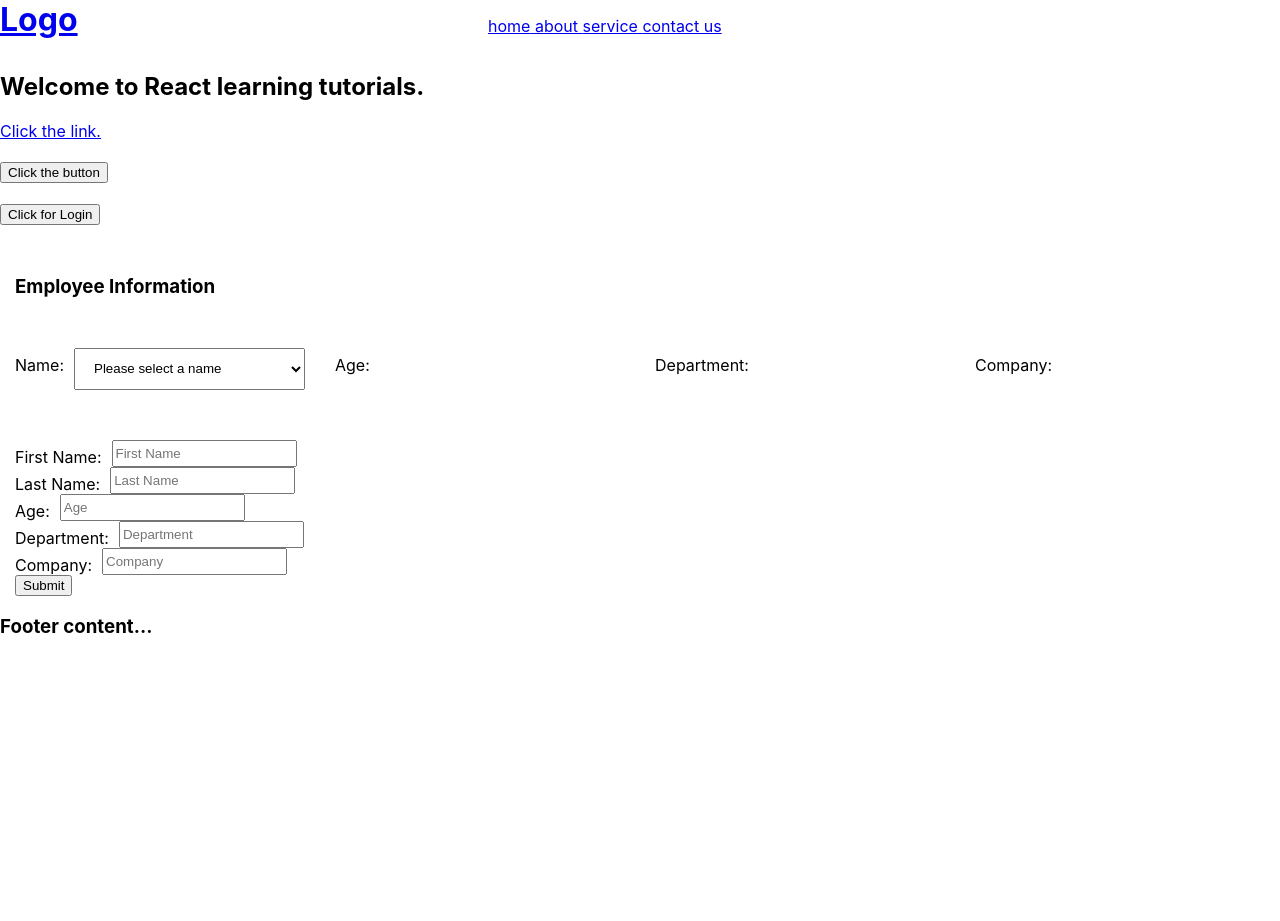
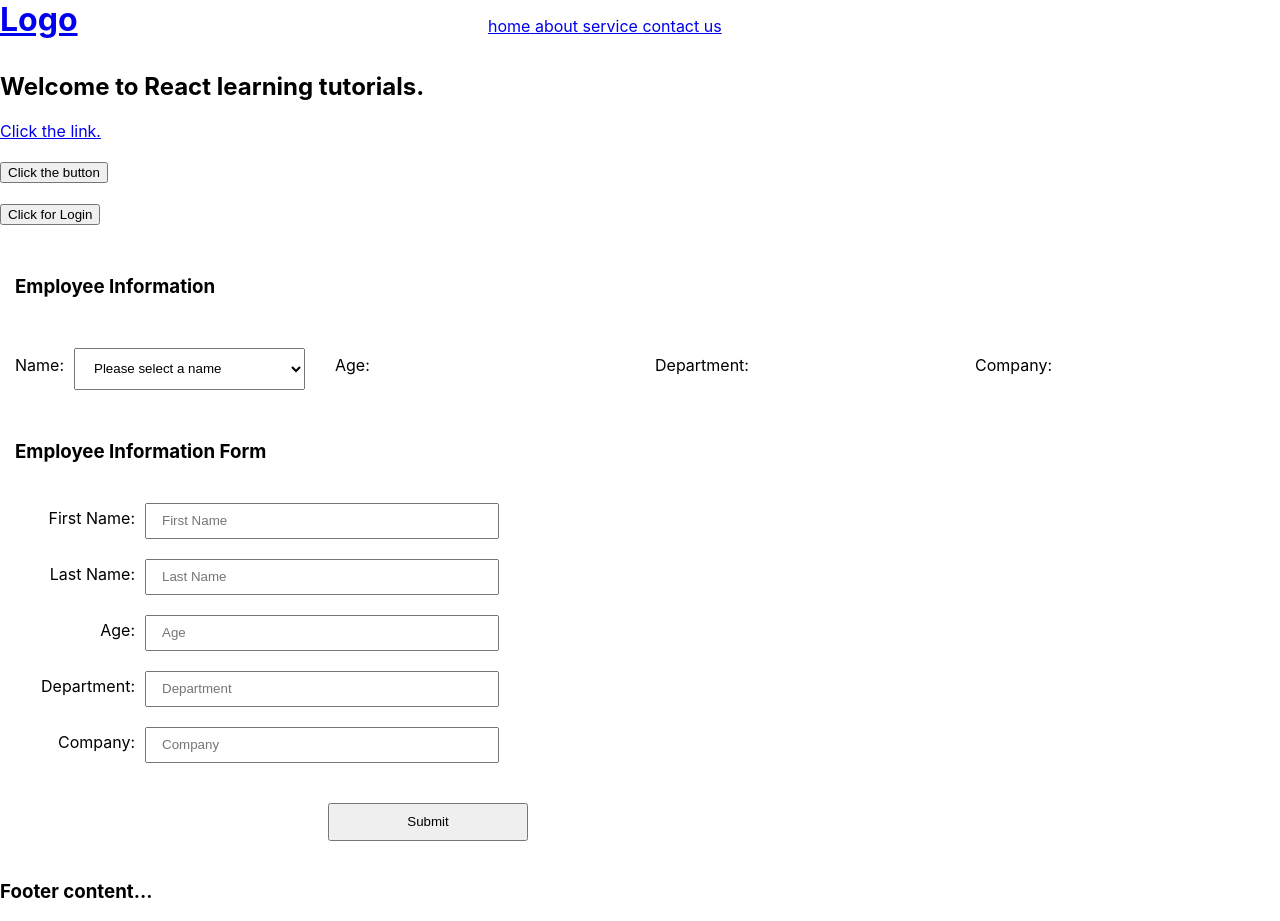
Before and after one commit to ruhulite/my-first-react-app, a React (Create React App) app: page / in a window 1280 px wide. Before the commit the page ends 800 px from the top, so only its background shows below. Built offline with nearby package versions, Linux system fonts and the light colour scheme.

Commit message:
home content

```diff
--- a/src/assets/css/home-content-style.css
+++ b/src/assets/css/home-content-style.css
@@ -22,3 +22,28 @@
 .re-title-value {
     margin: 7px 0 0 0;
 }
+.employee-information-form {
+	display: flex;
+    flex-direction: column;
+    margin-top: 40px;
+}
+.employee-information-form .form-row {
+	margin-bottom: 20px;
+}
+.employee-information-form label {
+	min-width: 120px;
+    margin-top: 5px;
+    text-align: right;
+}
+.employee-information-form input[type="text"] {
+	width: 25%;
+    height: 32px;
+    padding: 0px 15px;
+}
+.employee-information-form input[type="submit"] {
+	width: 200px;
+    height: 38px;
+    line-height: 38px;
+    margin-left: 313px;
+    margin-top: 20px;
+}
--- a/src/home.js
+++ b/src/home.js
@@ -6,7 +6,7 @@ function linkClickhandler(e) {
 	alert('Link Clicked!');
 }
 
-const personInfo = [
+const personData = [
 					{age: 20, fname: 'Ruhul Amin', lname: 'Khan', department: 'IT', company: 'EchoTechSys'},
 					{age: 21, fname: 'Mohammad', lname: 'Hafeez', department: 'Graphics', company: 'EchoTechSys'},
 					{age: 22, fname: 'Mohammad', lname: 'Tuhin', department: 'IT', company: 'EchoTechSys'},
@@ -28,6 +28,7 @@ class HomeContent extends React.Component {
 	constructor (props) {
 		super(props);
 		this.state = {
+			personInfo: personData,
 			isloggedIn: false,
 			id: null,
 			firstName: '',
@@ -37,7 +38,6 @@ class HomeContent extends React.Component {
 			company: '',
 		};
 		this.employeeInfoSubmitHandler = this.employeeInfoSubmitHandler.bind(this);
-		//this.fieldValueHandler = this.fieldValueHandler.bind(this);
 	}
 
 	buttonClickHandler = () => {
@@ -57,26 +57,38 @@ class HomeContent extends React.Component {
 		this.setState({id});
 	}
 
-	/*fieldValueHandler = (e) => {
-		this.setState({value: e.target.value});
-		console.log('Value: ' + e.target.value);
-	}*/
-
 	employeeInfoSubmitHandler = (event) => {
 		event.preventDefault();
-		const inputs = event.target.getElementByTagName('input');
+		const inputs = event.target.getElementsByTagName('input');
+
+		const employeeInformationData = {
+			age: event.target.age.value,
+			fname: event.target.firstName.value,
+			lname: event.target.lastName.value,
+			department: event.target.department.value,
+			company: event.target.company.value
+		};
+
+		const personInfo = this.state.personInfo;
+
+		personInfo.push(employeeInformationData);
+
 		this.setState({
-			firstName: inputs.firstName.value,
-			lastName: inputs.lastName.value,
-			age: inputs.age.value,
-			department: inputs.department.value,
-			company: inputs.company.value,
+			firstName: '',
+			lastName: '',
+			age: '',
+			department: '',
+			company: '',
+			personInfo: personInfo,
+			id: personInfo.length - 1
 		});
-		//console.log('Form value: ' + e.state.value);
+
 	}
 
+	handleFieldValueChange = (event, fieldName) => this.setState({[fieldName]: event.target.value})
+
 	render() {
-		const {isloggedIn} = this.state;
+		const {isloggedIn, personInfo} = this.state;
 		const {age = '', department = '', company = ''} = personInfo[this.state.id] || {};
 		return(
 			<div>
@@ -94,7 +106,7 @@ class HomeContent extends React.Component {
 							<select onChange={this.employeeNameHandler}>
 								<option>Please select a name</option>
 								{personInfo.map(({fname, lname}, index) =>
-									<option value={index} data-index={index}>{fname ? fname : ''} {lname ? lname : ''}</option>
+									<option key={index} value={index} data-index={index}>{fname ? fname : ''} {lname ? lname : ''}</option>
 								)}
 							</select>
 						</div>
@@ -108,22 +120,23 @@ class HomeContent extends React.Component {
 							<label>Company: </label><span className="re-title-value">{company}</span>
 						</div>
 					</div>
+					<h3 className="re-employee-information">Employee Information Form</h3>
 					<div className="employee-information-form">
 						<form onSubmit={this.employeeInfoSubmitHandler}>
 							<div className="form-row">
-								<label>First Name: </label><input type="text" placeholder="First Name" name="firstName" />
+								<label>First Name: </label><input required type="text" placeholder="First Name" name="firstName" onChange={(e) => this.handleFieldValueChange(e, 'firstName')} value={this.state.firstName}/>
 							</div>
 							<div className="form-row">
-								<label>Last Name: </label><input type="text" placeholder="Last Name" name="lastName" />
+								<label>Last Name: </label><input required type="text" placeholder="Last Name" name="lastName" onChange={(e) => this.handleFieldValueChange(e, 'lastName')} value={this.state.lastName}/>
 							</div>
 							<div className="form-row">
-								<label>Age: </label><input type="text" placeholder="Age" name="age"  />
+								<label>Age: </label><input required type="text" placeholder="Age" name="age"  onChange={(e) => this.handleFieldValueChange(e, 'age')} value={this.state.age}/>
 							</div>
 							<div className="form-row">
-								<label>Department: </label><input type="text" placeholder="Department" name="department" />
+								<label>Department: </label><input required type="text" placeholder="Department" name="department" onChange={(e) => this.handleFieldValueChange(e, 'department')} value={this.state.department}/>
 							</div>
 							<div className="form-row">
-								<label>Company: </label><input type="text" placeholder="Company" name="company" />
+								<label>Company: </label><input required type="text" placeholder="Company" name="company"onChange={(e) => this.handleFieldValueChange(e, 'company')} value={this.state.company} />
 							</div>
 							<div className="form-row">
 								<input type="submit" value="Submit" />
```
